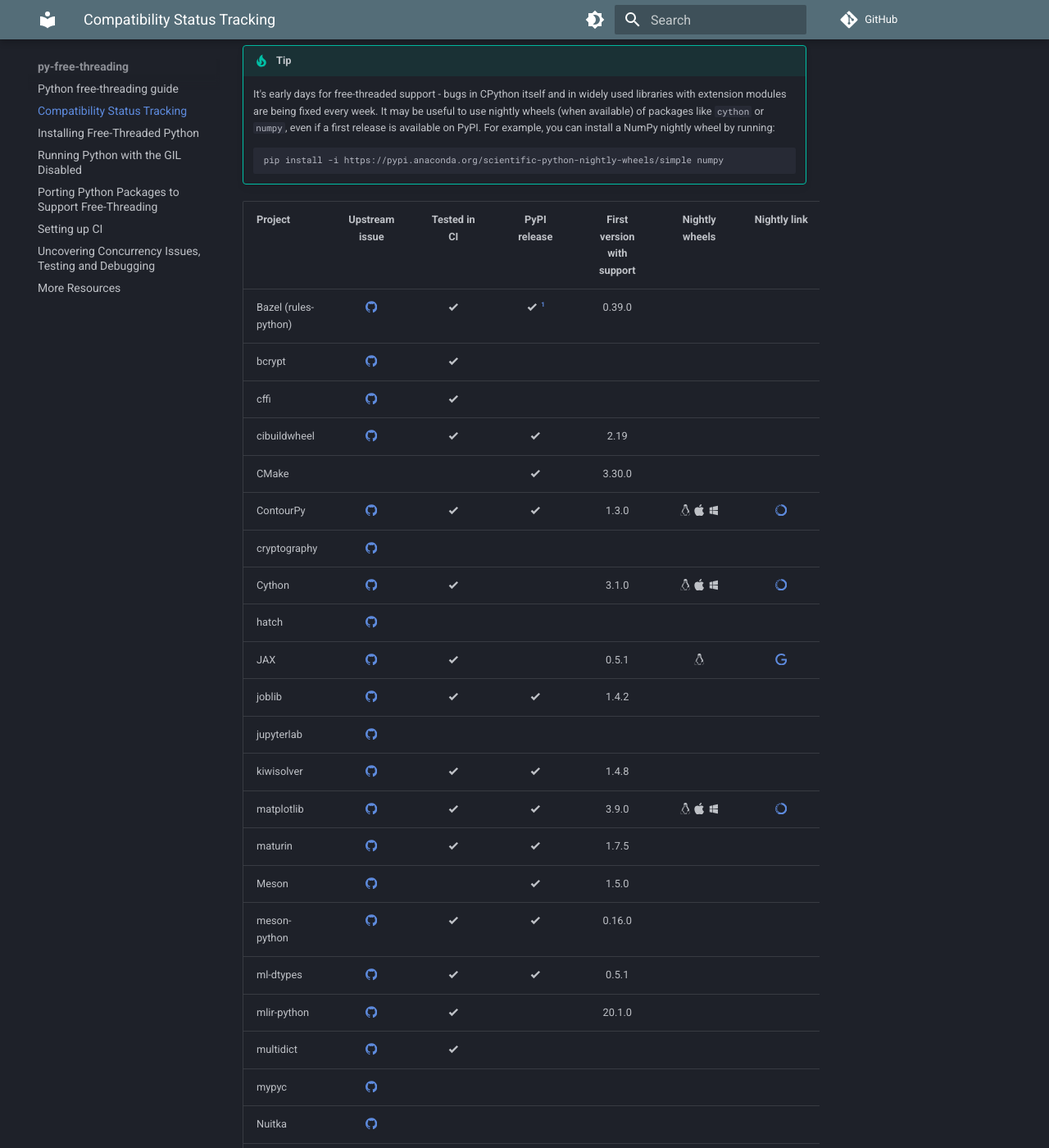
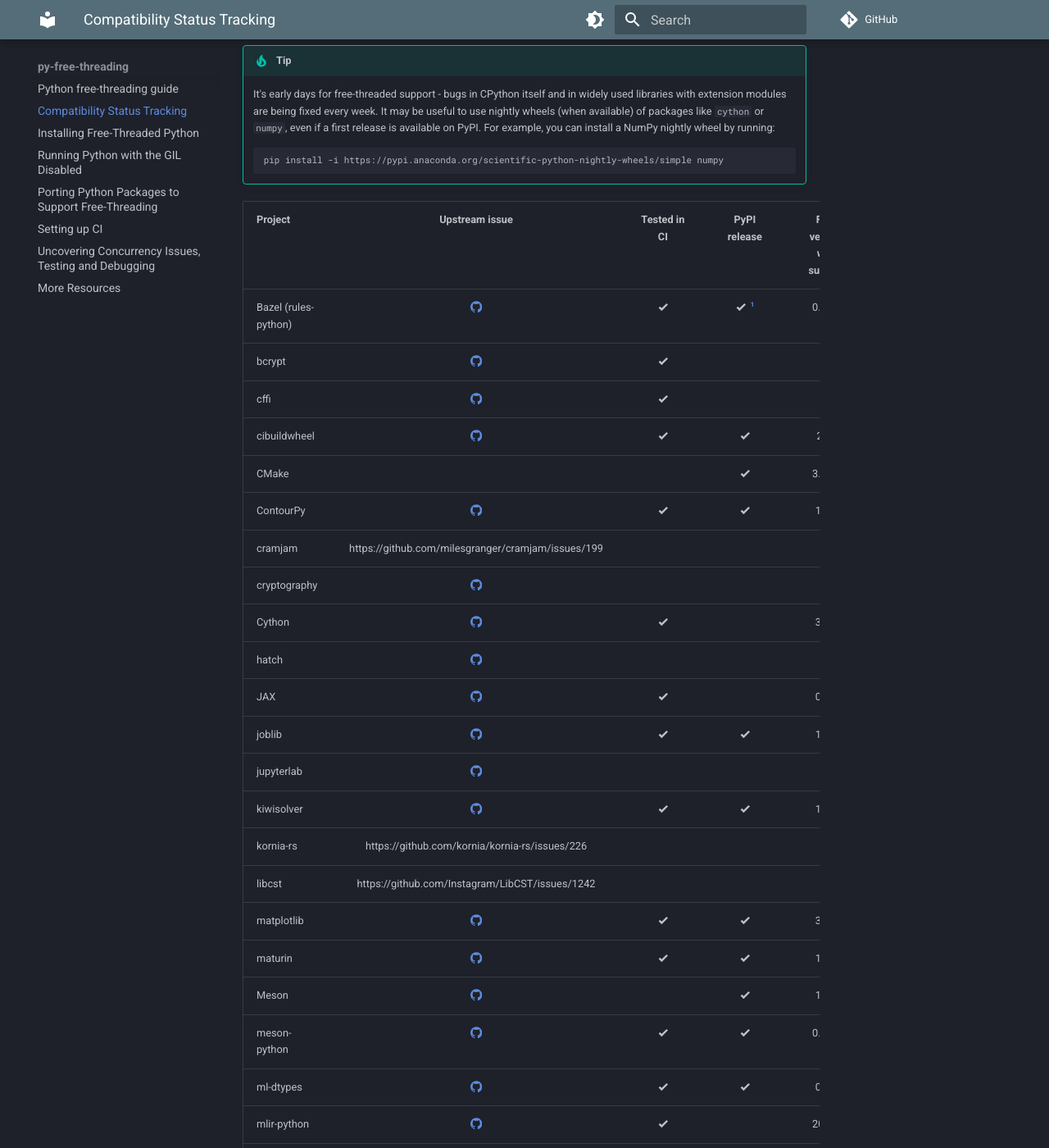
Before and after one commit to Quansight-Labs/free-threaded-compatibility, an MkDocs documentation site: the page built from docs/tracking.md, in a window 1280 px wide and 1400 px high, scrolled down 458 px. Shown: the whole window at 82% size. Built offline with MkDocs 1.6.1 and Material for MkDocs 9.7.7, drawn with Linux system fonts in a browser that asks for light colours; comment, search, counter and statistics services are not loaded; some of the changed text lies outside the part shown.

Commit message:
add cramjam, kornia-rs, libcst, rust-numpy, safetensors, and swig to tracking table

```diff
--- a/docs/tracking.md
+++ b/docs/tracking.md
@@ -39,6 +39,7 @@
 | cibuildwheel         |     [:simple-github:](https://github.com/pypa/cibuildwheel/issues/1657)      | :material-check-bold: |   :material-check-bold:    |            2.19            |                                                            |                                                                                              |
 | CMake                |                                                                              |                       |   :material-check-bold:    |           3.30.0           |                                                            |                                                                                              |
 | ContourPy            |     [:simple-github:](https://github.com/contourpy/contourpy/issues/407)     | :material-check-bold: |   :material-check-bold:    |           1.3.0            | :simple-linux: :simple-apple: :material-microsoft-windows: |    [:simple-anaconda:](https://anaconda.org/scientific-python-nightly-wheels/contourpy/)     |
+| cramjam              |              https://github.com/milesgranger/cramjam/issues/199              |                       |                            |                            |                                                            |                                                                                              |
 | cryptography         |     [:simple-github:](https://github.com/pyca/cryptography/issues/11702)     |                       |                            |                            |                                                            |                                                                                              |
 | Cython               |       [:simple-github:](https://github.com/cython/cython/issues/6221)        | :material-check-bold: |                            |           3.1.0            | :simple-linux: :simple-apple: :material-microsoft-windows: |      [:simple-anaconda:](https://anaconda.org/scientific-python-nightly-wheels/cython/)      |
 | hatch                |         [:simple-github:](https://github.com/pypa/hatch/issues/1801)         |                       |                            |                            |                                                            |                                                                                              |
@@ -46,6 +47,8 @@
 | joblib               |       [:simple-github:](https://github.com/joblib/joblib/issues/1592)        | :material-check-bold: |   :material-check-bold:    |           1.4.2            |                                                            |                                                                                              |
 | jupyterlab           |   [:simple-github:](https://github.com/jupyterlab/jupyterlab/issues/16915)   |                       |                            |                            |                                                            |                                                                                              |
 | kiwisolver           |         [:simple-github:](https://github.com/nucleic/kiwi/pull/190)          | :material-check-bold: |   :material-check-bold:    |           1.4.8            |                                                            |                                                                                              |
+| kornia-rs            |                https://github.com/kornia/kornia-rs/issues/226                |                       |                            |                            |                                                            |                                                                                              |
+| libcst               |               https://github.com/Instagram/LibCST/issues/1242                |                       |                            |                            |                                                            |                                                                                              |
 | matplotlib           |   [:simple-github:](https://github.com/matplotlib/matplotlib/issues/28611)   | :material-check-bold: |   :material-check-bold:    |           3.9.0            | :simple-linux: :simple-apple: :material-microsoft-windows: |    [:simple-anaconda:](https://anaconda.org/scientific-python-nightly-wheels/matplotlib/)    |
 | maturin              |        [:simple-github:](https://github.com/PyO3/maturin/issues/2315)        | :material-check-bold: |   :material-check-bold:    |           1.7.5            |                                                            |                                                                                              |
 | Meson                |     [:simple-github:](https://github.com/mesonbuild/meson/issues/13263)      |                       |   :material-check-bold:    |           1.5.0            |                                                            |                                                                                              |
```
Also changed, not shown: other parts of docs/tracking.md (+3 -0 lines).
